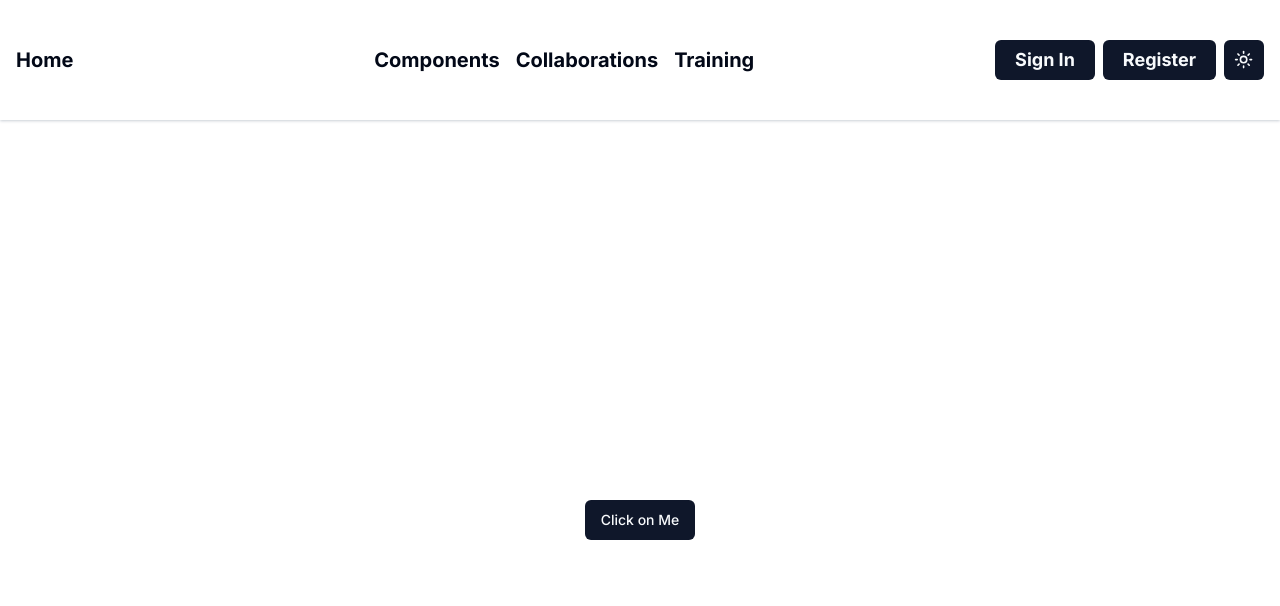
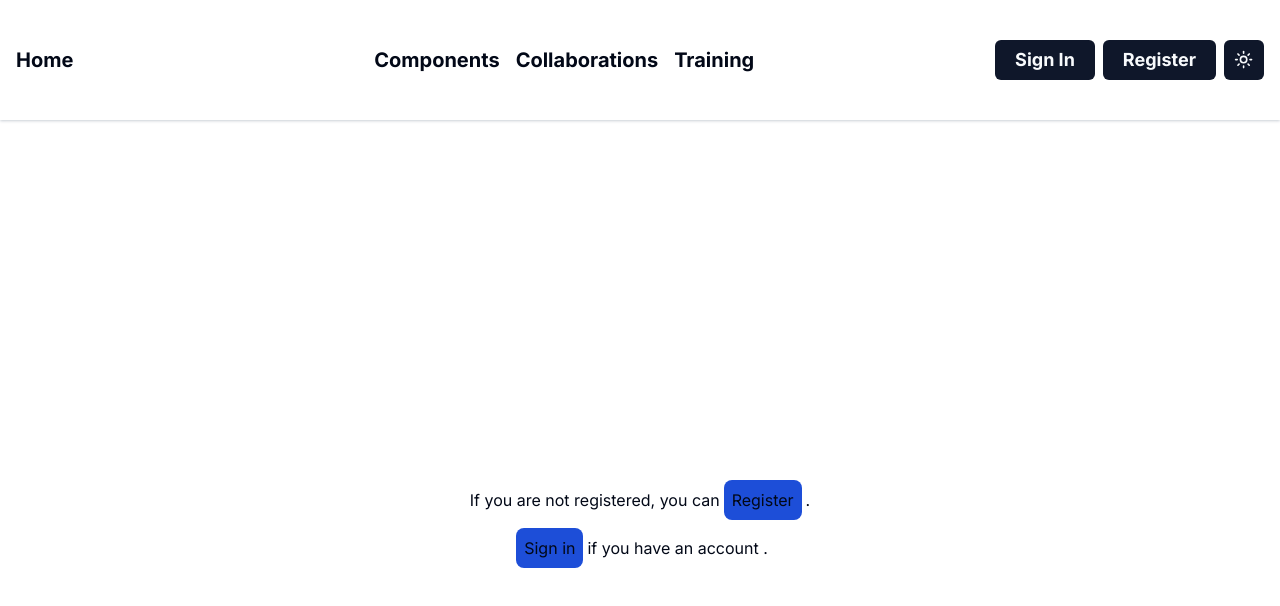
Before and after one commit to ZulfiPy/NextFrontTSForRW, a Next.js app: page / in a window 1280 px wide. Shown: the top 606 px of the page. Built offline with nearby package versions, Linux system fonts and the light colour scheme; no server answers.

Commit message:
homepage delivered

```diff
--- a/src/app/page.tsx
+++ b/src/app/page.tsx
@@ -1,9 +1,42 @@
-import { Button } from "@/components/ui/button";
+import { getServerSession } from "next-auth";
+import { authOptions } from "./api/auth/[...nextauth]/optionsForServerSide";
+import Link from "next/link";
 
-export default function Home() {
+export default async function Home() {
+  const session = await getServerSession(authOptions);
+
   return (
     <section className="container flex flex-col items-center justify-center min-h-screen">
-      <Button>Click on Me</Button>
+      {session?.user ? (
+        <>
+          Welcome, {session?.user.username}!
+          <Link href='components'
+            className="bg-blue-700 p-2 rounded-lg mt-2"
+          >
+            Check the Components
+          </Link>
+        </>
+      ) : (
+        <>
+          <span>
+            If you are not registered, you can
+            <Link
+              href='register'
+              className="bg-blue-700 p-2 rounded-lg mt-2 inline-block mx-1"
+            >
+              Register
+            </Link>.
+          </span>
+          <span>
+            <Link
+              href='sign-in'
+              className="bg-blue-700 p-2 rounded-lg mt-2 inline-block mx-1">
+              Sign in
+            </Link>
+            if you have an account .
+          </span>
+        </>
+      )}
     </section>
   );
 }
```
